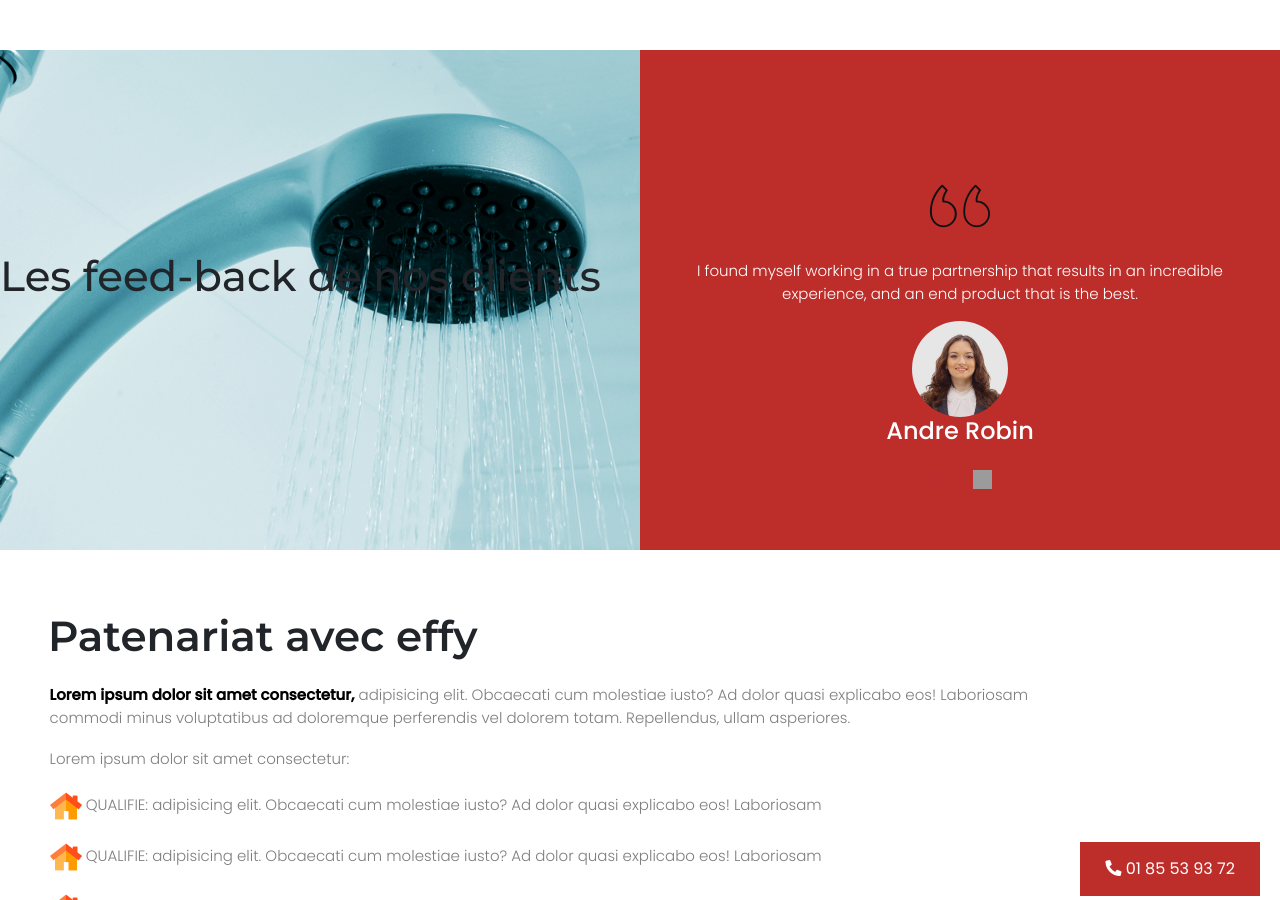
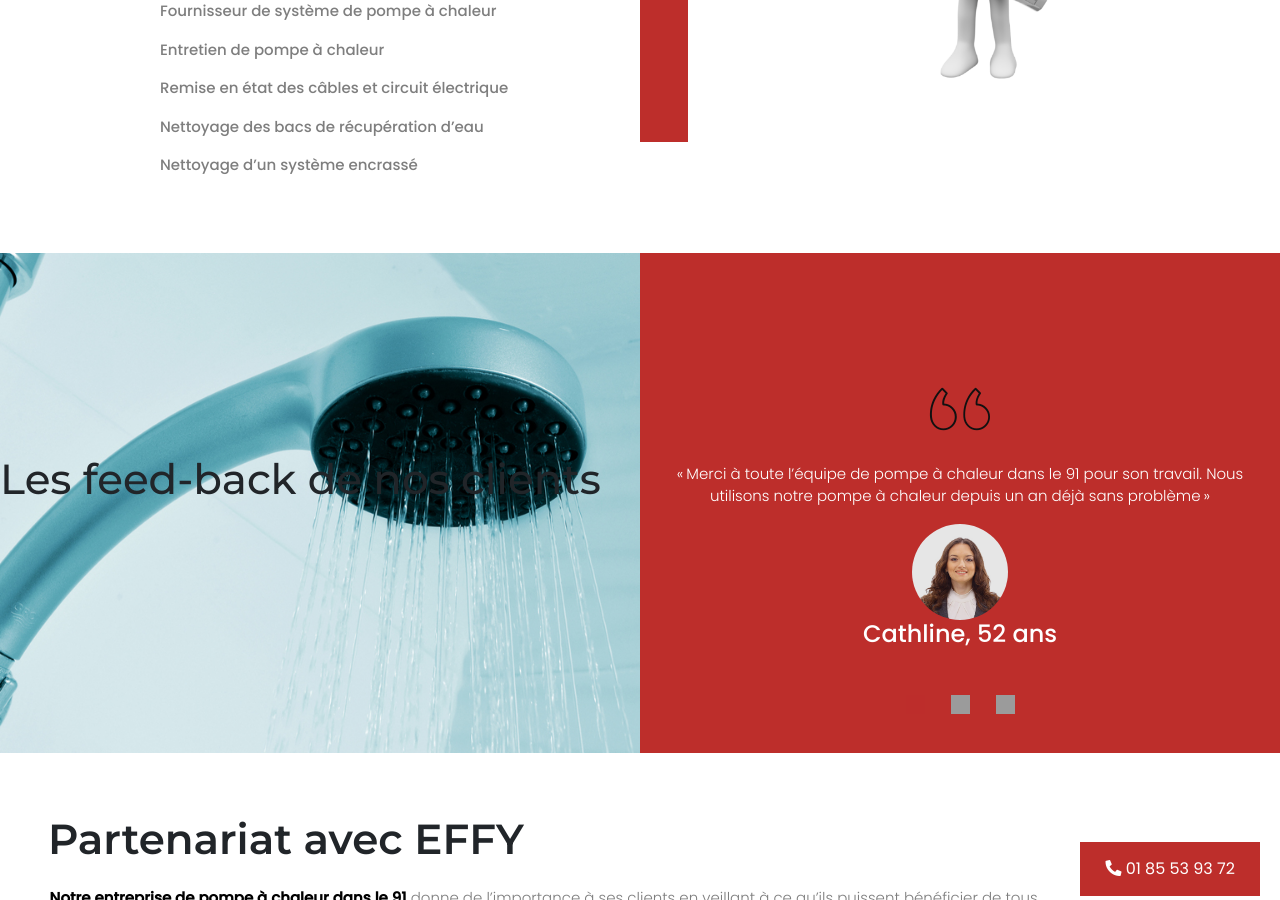
Before and after one commit to ejezie/pompe-a-chaleur-91.com, a Jekyll site: the page built from src/accueil.html, in a window 1280 px wide and 900 px high, scrolled down 5245 px. Built offline with Jekyll 4.4.1, drawn with Linux system fonts in a browser that asks for light colours; some web fonts are replaced; some of the changed text lies outside the part shown.

Commit message:
Update accueil.html

```diff
--- a/src/accueil.html
+++ b/src/accueil.html
@@ -79,12 +79,10 @@
     <div class="container" id="two">
         <div class="row">
             <div class="col-sm-6">
-                <h2><span>PROFESSIONAL QUALIFIE ET CERTIFI</span> Professionals Plumbing Services Ever</h2>
-                <p>Lorem ipsum dolor sit amet, consectetur adipisicing elit, sed do eiusmod tempor incididunt ut labore
-                    et dolore magna aliqua. Ut enim ad minim veniam, quis nostrud exercitation ullamco laboris nisi ut
-                    aliquip ex   ea commodo consequat. Duis aute irure dolor in reprehenderit in voluptat.</p>
-                <p>Veniam quis nostrud exercitation ullamco laboris nisi ut aliquip ex ea commodo consequat. Duis aute
-                    irure dolor in reprehenderit in voluptat commodo consequat.</p>
+                <h2><span>Professionnel qualifié et certifié</span> Meilleurs services d’installation de pompe à chaleur 91r</h2>
+                <p>Notre entreprise de <strong style="color: black;">pompe à chaleur dans le 91 </strong>  propose de mettre son expérience et son savoir-faire au service de ses clients. En tant que professionnel reconnu garant de l’environnement (RGE), nous vous assurons une équipe ayant toutes les compétences techniques nécessaires pour effectuer vos travaux d’installation, de maintenance ou de dépannage. Spécialisés dans la pompe à chaleur, nos installateurs certifiés RGE possèdent le label QUALIPAC attribué seulement aux professionnels de la rénovation énergétique. Nous nous engageons à fournir un travail de qualité et de respecter également les délais ainsi que le cahier de charge établis par<strong style="color: black;"> notre entreprise de pompe à chaleur dans le 91. </strong>
+                </p>
+                <p>De plus, notre entreprise est l’un des partenaires de Effy et respectons la Charte Effy mise en place par cette dernière. Garantissez la qualité de vos travaux en sélectionnant une entreprise ayant d’abord toutes les compétences techniques nécessaires et des qualifications correspondant aux travaux demandés.</p>
                 <p><a href="% link devis.html %}" class="button">Devis Gratuit</a></p>
             </div>
             <div class="col-sm-6">
@@ -110,7 +108,7 @@
 </section>
 <section id="four">
     <div class="container">
-        <h2 class="text-center"><span>what we did from our establishment?</span> Project we have done!</h2>
+        <h2 class="text-center"><span>Quelles sont les réalisations de notre entreprise ?</span> Quelques-uns de nos projets terminés</h2>
         <div class="row">
             <div class="col-sm-4">
                 <!-- <div class="box-img2"> -->
@@ -167,7 +165,7 @@
         <div class="">
             <div class="box1">
                 <div class="icon two">
-                    <i class="flaticon-shower"></i>
+                    <i class="flaticon-bathtub"></i>
                 </div>
                 <h3>Vente
                 </h3>
@@ -189,22 +187,27 @@
     </div>
 </section>
 <section id="seven">
-    <h2>Votre installateur certifie RGE: entretien, installation, maintainance</h2>
-    <p>Specialistes certifies et reconnus, nos chauffagists <span> certifies et reconnus, nos chauffagists</span> </p>
+    <h2>Votre fournisseur de pompe à chaleur dans le 91
+
+    </h2>
+    <p>Diminuer votre dépense d’énergie et contribuer à la protection de l’environnement avec notre large gamme de pompe à chaleur dans le 91 </p>
     <button class="button btn">Devis Gratuit</button>
 </section>
 <section id="eight">
     <div class="text-wrap">
-        <p class="bold">Nos presentation Disponibles</p>
-        <p class="para">Nos presentation Disponibles entretien</p>
-        <p class="para">Nos presentation Dispo entretien</p>
-        <p class="para">Nos presentation Disponible Votre installateurs</p>
-        <p class="para">es Votre installateur entation Disponibles</p>
-        <p class="para">stes certifies et reconnus, nos chauffagists</p>
-        <p class="para">Nos present stes certis, nos chauffagists ibles</p>
-        <p class="para">Nos presentation Disbles</p>
-        <p class="para">N de garder ses performancesn Disponibles</p>
-        <p class="para"> de garder ses performances</p>
+        <p class="bold">Quelques-uns de nos projets terminés
+        </p>
+        <p class="para">Installation de pompe à chaleur</p>
+        <p class="para">Installation de climatisation</p>
+        <p class="para">Installation de ballon thermodynamique</p>
+        <p class="para">Fournisseur de système de climatisation</p>
+        <p class="para">Fournisseur de système de pompe à chaleur</p>
+        <p class="para">Entretien de pompe à chaleur
+        </p>
+        <p class="para">Remise en état des câbles et circuit électrique</p>
+        <p class="para">Nettoyage des bacs de récupération d’eau
+        </p>
+        <p class="para"> Nettoyage d’un système encrassé</p>
     </div>
     <div class="div"></div>
     <img src="./assets/img/dol.png" alt="">
@@ -221,20 +224,27 @@
                         <div class="icon1">
                             <i class="flaticon-left-quote"></i>
                         </div>
-                        <p>I found myself working in a true partnership that results in an incredible experience,
-                            and an end product that is the best. </p>
+                        <p>« Merci à toute l’équipe de pompe à chaleur dans le 91 pour son travail. Nous utilisons notre pompe à chaleur depuis un an déjà sans problème » </p>
                             <img src="./assets/img/slidetwo.jpg" alt="">
-                        <h4>Andre Robin</h4>
+                        <h4>Cathline, 52 ans</h4>
                     </div>
                     <div class="item">
                         <div class="pad30"></div>
                         <div class="icon1">
                             <i class="flaticon-left-quote"></i>
                         </div>
-                        <p>I found myself working in a true partnership that results in an incredible experience,
-                            and an end product that is the best. </p>
+                        <p>« Je n’étais pas très chaud pour faire cette transition, mais j’ai eu la chance de tomber sur une entreprise qui se soucie vraiment de ses clients. Travaux de qualité et rapides. »</p>
+                            <img src="./assets/img/slidetwo.jpg" alt="">
+                        <h4>Kevin, 30 ans</h4>
+                    </div>
+                    <div class="item">
+                        <div class="pad30"></div>
+                        <div class="icon1">
+                            <i class="flaticon-left-quote"></i>
+                        </div>
+                        <p>« Prix très attractif et service de dépannage rapide. Heureusement que vous avez été là pour nous, sinon je ne sais pas comment on aurait passé l’hiver. Merci à toute l’équipe. » </p>
                             <img src="./assets/img/slidethree.jpg" alt="">
-                        <h4>Andre Robin</h4>
+                        <h4>Mélinda et Éric, 91</h4>
                     </div>
                 </div>
             </div>
@@ -242,13 +252,15 @@
     </div>
 </section>
 <section id="ten">
-    <h2>Patenariat avec effy</h2>
-    <p> <span>Lorem ipsum dolor sit amet consectetur,</span> adipisicing elit. Obcaecati cum molestiae iusto? Ad dolor quasi explicabo eos! Laboriosam commodi minus voluptatibus ad doloremque perferendis vel dolorem totam. Repellendus, ullam asperiores.</p>
-    <p>Lorem ipsum dolor sit amet consectetur:</p>
+    <h2>Partenariat avec EFFY
+    </h2>
+    <p> <span>Notre entreprise de pompe à chaleur dans le 91</span> donne de l’importance à ses clients en veillant à ce qu’ils puissent bénéficier de tous les avantages financiers et des services venant d’artisan professionnel. Nous avons signé un partenariat avec un spécialiste dans la rénovation énergétique : l’entreprise EFFY.</p>
+    <p>Notre partenariat avec l’entreprise EFFY vous garantit:</p>
     <div class="text-house">
-        <p><img src="./assets/img/home.png" alt=""> QUALIFIE: adipisicing elit. Obcaecati cum molestiae iusto? Ad dolor quasi explicabo eos! Laboriosam  </p>
-        <p><img src="./assets/img/home.png" alt=""> QUALIFIE: adipisicing elit. Obcaecati cum molestiae iusto? Ad dolor quasi explicabo eos! Laboriosam  </p>
-        <p><img src="./assets/img/home.png" alt=""> QUALIFIE: adipisicing elit. Obcaecati cum molestiae iusto? Ad dolor quasi explicabo eos! Laboriosam  </p>
+        <p><img src="./assets/img/hose.png" alt=""> QUALITÉ : Un artisan de confiance et professionnel spécialisé dans le domaine de la rénovation d’énergie  </p>
+        <p><img src="./assets/img/hose.png" alt=""> SÉCURITÉ : la garantie d’obtenir votre prime  </p>
+        <p><img src="./assets/img/hose.png" alt=""> EFFICACITÉ : simplification des démarches administratives  </p>
     </div>
-    <p> <span>Lorem ipsum dolor sit amet consectetur</span></p>
+    <p>De plus, vous pourrez obtenir la prime EFFY, qui est accessible à tous, que ce soit aux propriétaires et aux locataires. Grâce à notre partenariat, vous êtes assuré d’obtenir toutes les aides possibles pour financer vos travaux, avec en prime l’accès à des travaux effectué par des professionnels. </p>
+    <p> <span>Travaux et dossier complet grâce à notre partenariat EFFY.</span></p>
 </section>
```
